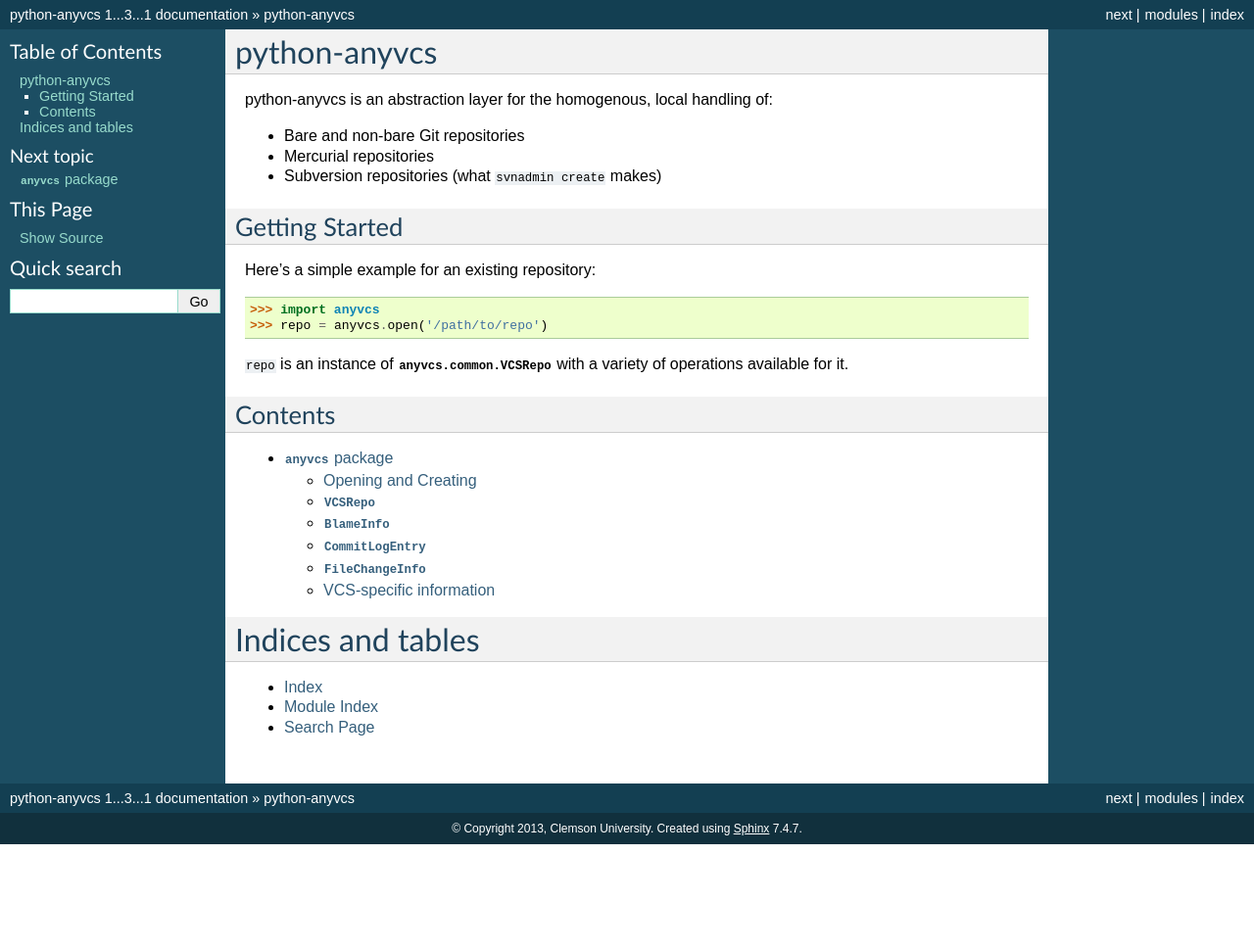
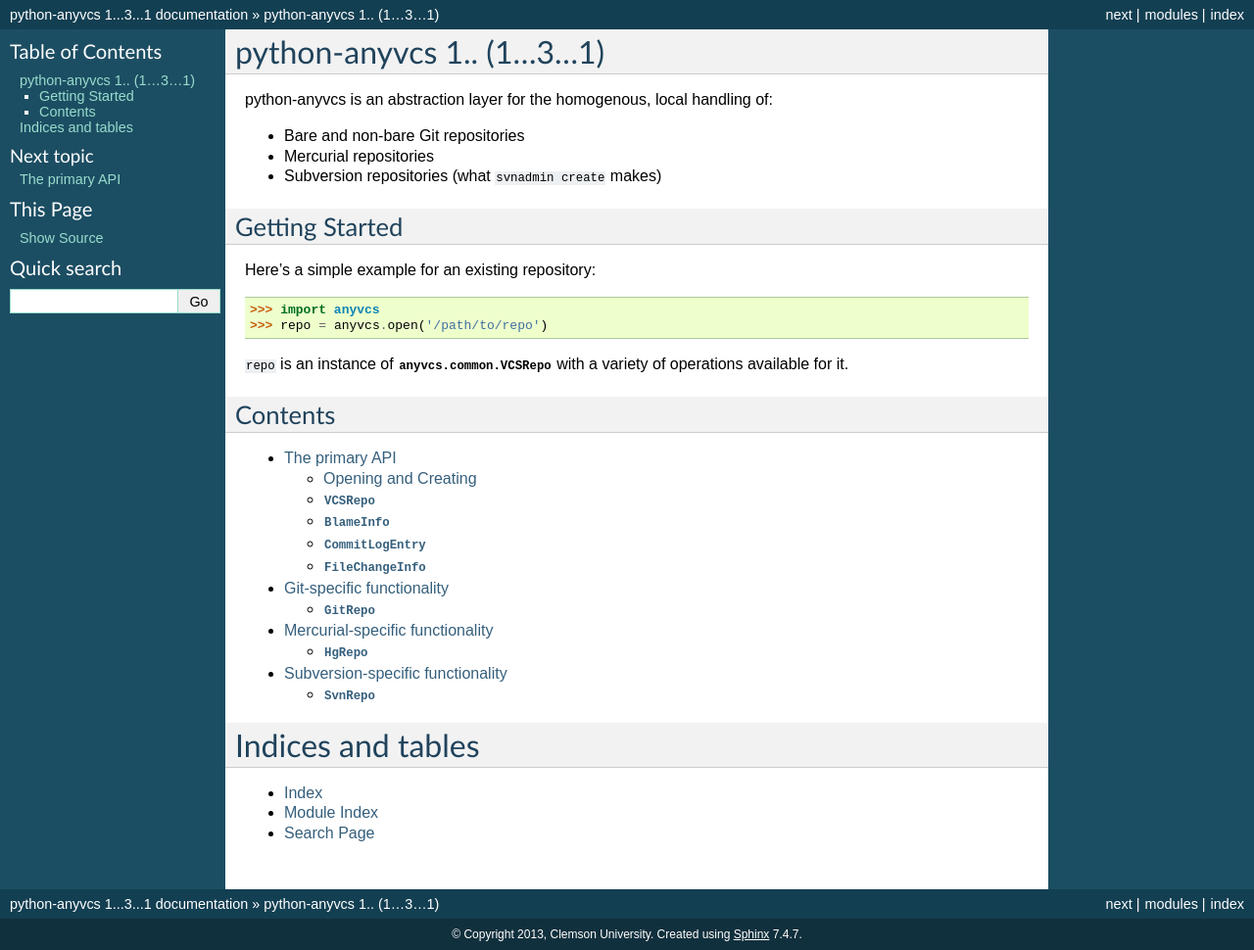
Before and after one commit to ScottDuckworth/python-anyvcs, a Sphinx documentation site: the page built from doc/index.rst, in a window 1280 px wide. Shown: the whole page at 98% size. Built offline with Sphinx 7.4.7, drawn with Linux system fonts in a browser that asks for light colours; before the commit the page ends 900 px from its top, so only the background shows below that.

Commit message:
reorganize and rename git, hg, svn specific pages
All the pages are linked directly by the index so the documentation is less
deep. The section headers are English instead of module names.

```diff
--- a/doc/anyvcs.git.rst
+++ b/doc/anyvcs.git.rst
@@ -1,5 +1,5 @@
-``git`` -- Git concepts
-=======================
+Git-specific functionality
+==========================
 
 .. module:: anyvcs.git
 
--- a/doc/anyvcs.hg.rst
+++ b/doc/anyvcs.hg.rst
@@ -1,5 +1,5 @@
-``hg`` -- Mercurial concepts
-============================
+Mercurial-specific functionality
+================================
 
 .. module:: anyvcs.hg
 
--- a/doc/anyvcs.rst
+++ b/doc/anyvcs.rst
@@ -1,5 +1,5 @@
-``anyvcs`` package
-==================
+The primary API
+================
 
 Opening and Creating
 --------------------
@@ -39,13 +39,3 @@
 
 .. autoclass:: FileChangeInfo
    :members:
-
-VCS-specific information
-------------------------
-
-.. toctree::
-   :maxdepth: 1
-
-   anyvcs.git
-   anyvcs.hg
-   anyvcs.svn
--- a/doc/anyvcs.svn.rst
+++ b/doc/anyvcs.svn.rst
@@ -1,5 +1,5 @@
-``svn`` - Subversion concepts
-=============================
+Subversion-specific functionality
+=================================
 
 .. module:: anyvcs.svn
 
--- a/doc/index.rst
+++ b/doc/index.rst
@@ -30,6 +30,9 @@
    :maxdepth: 2
 
    anyvcs
+   anyvcs.git
+   anyvcs.hg
+   anyvcs.svn
 
 Indices and tables
 ==================
```
Also changed, not shown: other parts of doc/index.rst (+2 -2 lines).
